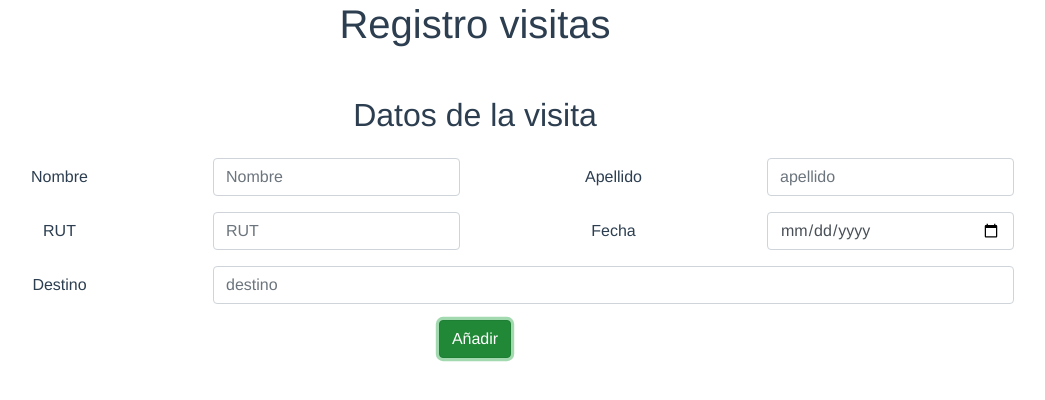
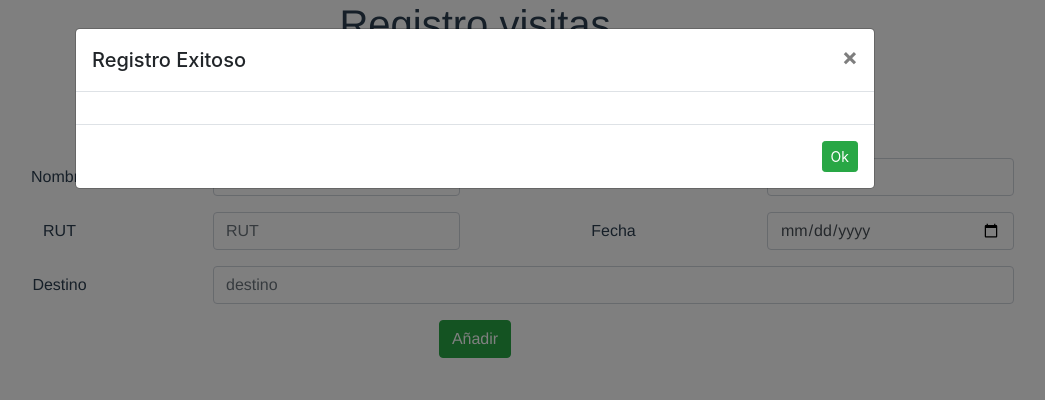
Before and after one commit to Javierdr/IIC3143-Naranjus-frontend, a Vue app: page /#/registro_visitas in a window 1280 px wide. Both pictures are taken after a click on the button "Añadir". Shown: the top 400 px of the page, without its empty margins (165-1210 px from the left). Built offline with nearby package versions, Linux system fonts and the light colour scheme.

Commit message:
modal exito registro

```diff
--- a/src/views/registro_visitas.vue
+++ b/src/views/registro_visitas.vue
@@ -39,6 +39,13 @@
         </div>
       </form>
     </div>
+    <b-modal id="modalInvoice" size="lg"  title="Registro Exitoso" v-model="show">
+      <div slot="modal-footer" class="w-100">
+        <b-btn size="sm" class="float-right" variant="success" @click="show=false">
+          Ok
+        </b-btn>
+      </div>
+    </b-modal>
   </div>
 </template>
 
@@ -52,6 +59,8 @@
                 RUT: "",
                 fecha: "",
                 destino: "",
+                in_auto: null,
+                show: false,
                 idcount: 0
             }
         },
@@ -73,6 +82,7 @@
                 this.RUT = "";
                 this.fecha = "";
                 this.destino = "";
+                this.show = true; //TODO esto debe estar en un fetch esperando al server
             }
         }
     }
```
